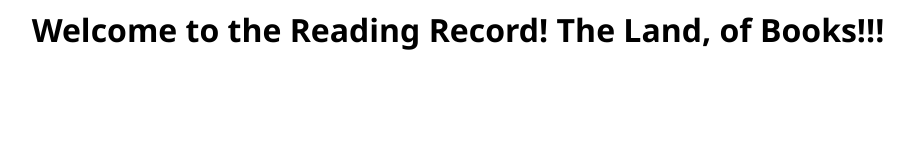
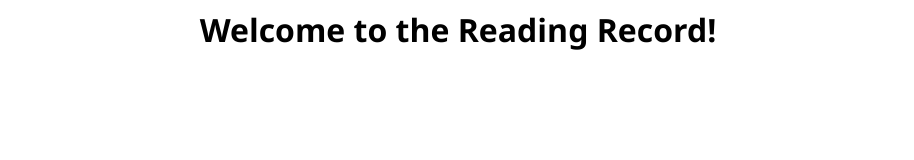
Before and after one commit to TheKidWeb/thekidweb.github.io, a plain HTML site: page reading.html in a window 1280 px wide. Shown: the whole page, without its empty margins (182-1096 px from the left). Drawn offline with Linux system fonts and the light colour scheme.

Commit message:
Update reading.html

```diff
--- a/reading.html
+++ b/reading.html
@@ -9,7 +9,7 @@
 
 	</style>
 <body>
-<h1> Welcome to the Reading Record! The Land, of Books!!! </h1>
+<h1> Welcome to the Reading Record! </h1>
 </body>
 
 </head>
```
